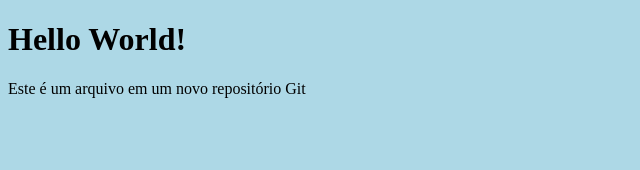
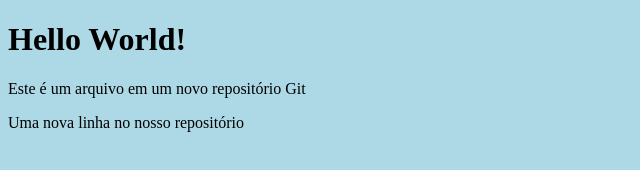
Before and after one commit to ronie-oliveira/curso-git, a plain HTML site: page index.html in a window 1280 px wide. Shown: the whole page, without its empty margins (0-640 px from the left). Drawn offline with Linux system fonts and the light colour scheme.

Commit message:
Atualização em index.html com uma nova linha

```diff
--- a/index.html
+++ b/index.html
@@ -11,6 +11,7 @@
 
 	<h1>Hello World!</h1>
 	<p>Este é um arquivo em um novo repositório Git</p>
+	<p>Uma nova linha no nosso repositório</p>
 
 </body>
 </html>
```
